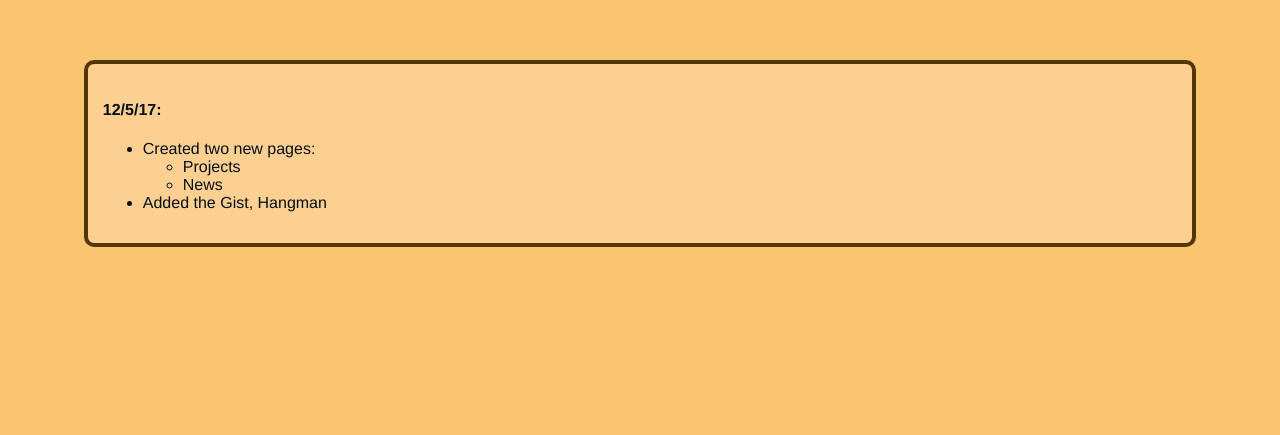
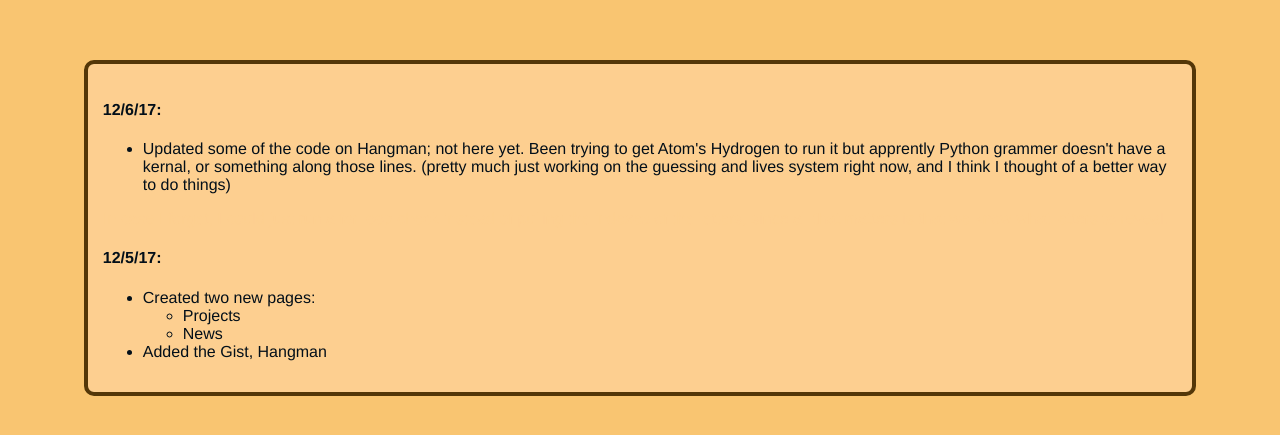
Before and after one commit to SeaHay/seahay.github.io, a plain HTML site: page news.html in a window 1280 px wide. Shown: the part 155-590 px from the top of the page. Drawn offline with Linux system fonts and the light colour scheme.

Commit message:
Update news.html

```diff
--- a/news.html
+++ b/news.html
@@ -39,6 +39,14 @@
 
 <div id='wrapper'>
 
+  <h4>12/6/17: </h4>
+<p>
+	<ul>
+		<li>Updated some of the code on Hangman; not here yet. Been trying to get Atom's Hydrogen to run it but apprently Python grammer doesn't have a kernal, or something along those lines. (pretty much just working on the guessing and lives system right now, and I think I thought of a better way to do things)</li>
+	</ul>
+	<span style="color:#FDCF90;">In case I forget, I could just run a for loop check instead of pulling the indexes of the letters, since all that matters is that we know what letters to reveal. </span>
+</p>
+
   <h4>12/5/17: </h4>
   <p>
     <ul>
```
